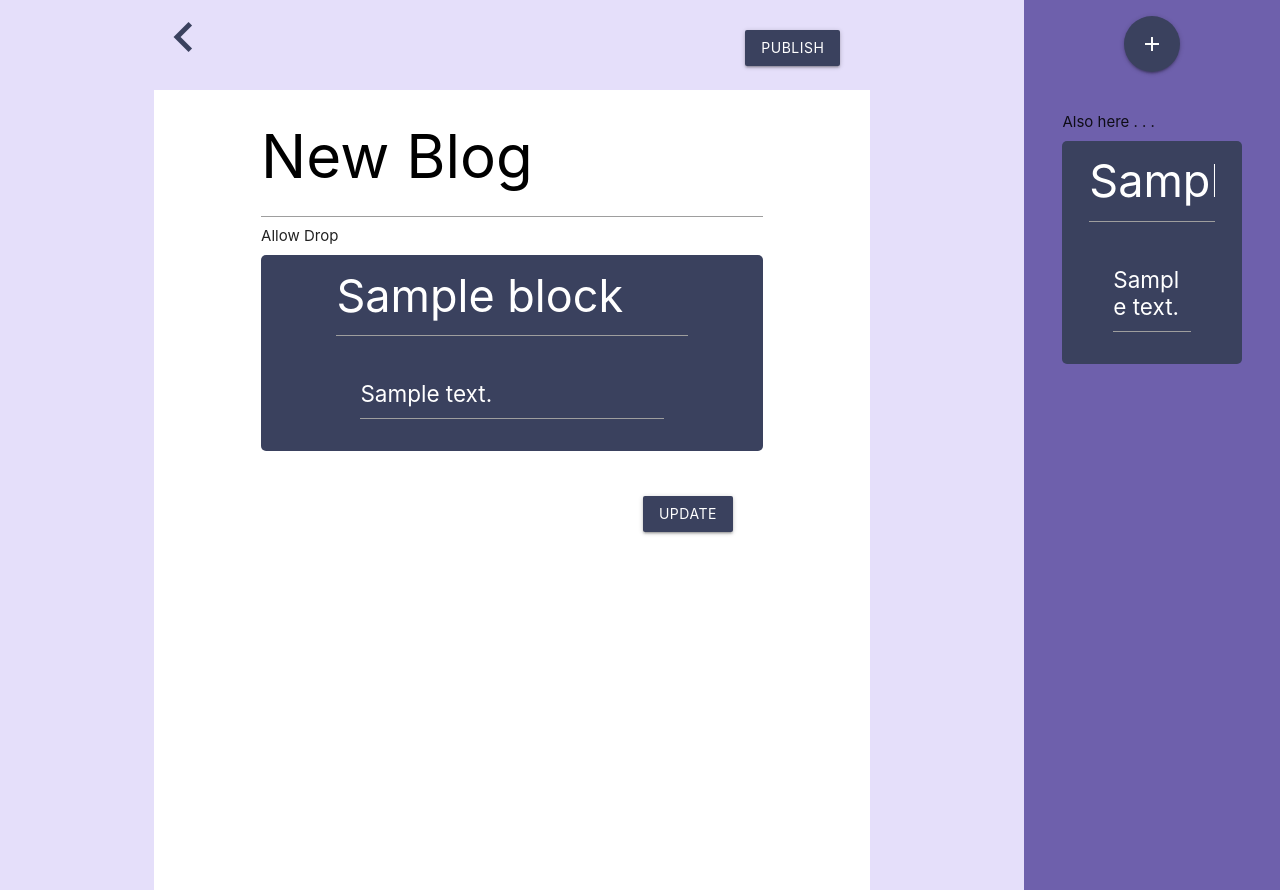
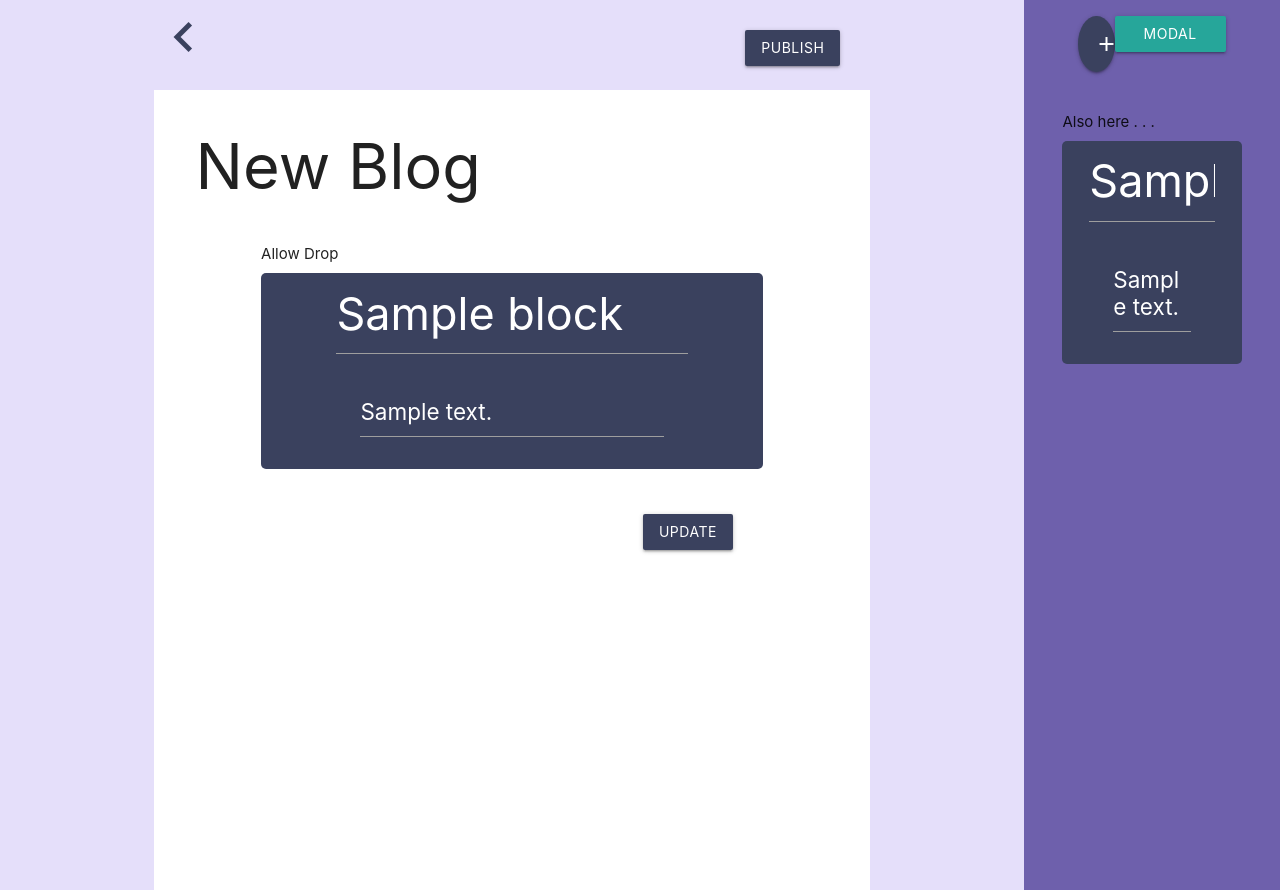
Before and after one commit to RohanPunjani/Python_Mini_Project, a Django app: template blog/templates/content.html in a window 1280 px wide. Shown: the part 64-954 px from the top of the page. Run offline with Django 3.2, Linux system fonts and the light colour scheme; data comes from the database, SQL or seed files in the repository; both versions use the stored data as it was after the commit; the template is opened without the code that fills it: values that come from a table or form of the project are taken from there, most other values are stand-ins (such as "Sample title", 1, 10 or a date in 2020).

Commit message:
Making Necessary changes

```diff
--- a/blog/templates/content.html
+++ b/blog/templates/content.html
@@ -14,65 +14,52 @@
             margin: 0;
             padding: 0;
         }
-
         html,
         body {
             height: 100vh;
         }
-
         .nav {
             background-color: #3a415e;
         }
-
         .nav .row {
             margin-bottom: 0;
         }
-
         .blog_container {
             background: #e5dffa;
             min-height: 100vh;
         }
-
         h1 {
             margin: 0;
             padding: 2.8rem;
         }
-
         #search_text {
             background: #ecfbfc;
             border-radius: 5px;
             color: black;
             text-indent: 40px;
         }
-
         .tabs,
         .tab {
             height: 64px;
         }
-
         ::placeholder {
             color: #949595;
             opacity: 1;
         }
-
         .card {
             box-shadow: none;
             border-radius: 5px;
         }
-
         .card-content {
             display: flex;
             align-items: center;
         }
-
         .card .card-action a:not(.btn):not(.btn-large):not(.btn-small):not(.btn-large):not(.btn-floating) {
             color: #5938e3;
         }
-
         .card .card-action a:not(.btn):not(.btn-large):not(.btn-small):not(.btn-large):not(.btn-floating):hover {
             color: #1f2064;
         }
-
         .mainpage{
             display: flex;
         }
@@ -80,7 +67,6 @@
             background: #E5DFFA;
             width: 80vw;
         }
-
         .page{
             background: #fff;
             min-height: 100vh;
@@ -161,12 +147,10 @@
                 <div class="container"><a href="/" class="waves-effect waves-light back-btn">
                     <i class="material-icons medium">chevron_left</i>
                 </a>
-                <button class="btn waves-effect waves-light right navcolor publish-btn" type="submit" name="publish">Publish</button>
+                <a href="publish/{{blog.id}}" class="btn waves-effect waves-light right navcolor publish-btn" name="publish">Publish</a>
                 </div>
                 <div class="container page">
-                    <div class="container">
-                        <input type="text" id="blog-heading" name="blog-heading" value="{{blog.heading}}">
-                    </div>
+                    <h1>{{ blog.heading }}</h1>
                     <div class="container" ondrop="drop(event)" ondragover="allowDrop(event)" id="merged_block_container">
                         Allow Drop
                         {% for block in merged_block %}
@@ -194,6 +178,19 @@
                     <a href="#" class="waves-effect waves-light btn navcolor btn-floating btn-large">
                         <i class="material-icons large">add</i>
                     </a>
+                   <!-- Modal Trigger -->
+                   <a class="waves-effect waves-light btn modal-trigger" href="#modal1">Modal Default</a>
+
+                   <!-- Modal Structure -->
+                   <div id="modal1" class="modal">
+                        <div class="modal-content">
+                            <h4>Modal Header</h4>
+                            <p>A bunch of text</p>
+                        </div>
+                        <div class="modal-footer">
+                            <a href="#!" class=" modal-action modal-close waves-effect waves-green btn-flat">Create</a>
+                        </div>
+                   </div>
                 </div>
                 <br>
                 Also here . . .
@@ -212,9 +209,11 @@
             </div>
         </div>
     </div>
-    <script src="https://ajax.googleapis.com/ajax/libs/jquery/3.4.1/jquery.min.js"></script>
+    <!-- <script src="https://ajax.googleapis.com/ajax/libs/jquery/3.4.1/jquery.min.js"></script> -->
     <script>
         $('document').ready(function(){
+            console.log($('#merged_block_container').children("card").length);
+            $('#modal1').modal();
         })
         function allowDrop(ev) {
             ev.preventDefault();
--- a/blog/urls.py
+++ b/blog/urls.py
@@ -4,6 +4,7 @@ from . import views
 urlpatterns = [
     path('', views.index, name='index'),
     path('edit/<int:id>', views.edit_blog, name='edit_blog'),
-    path('create/', views.create_blog, name='create_blog'),
+    path('create/<str:heading>', views.create_blog, name='create_blog'),
     path('delete/<int:id>', views.delete_blog, name='delete_blog'),
+    path('edit/publish/<int:id>', views.publish_blog, name='publish_blog'),
 ]
```
Also changed, not shown: blog/templates/blog.html (+10 -5 lines), blog/views.py (+15 -3 lines), db.sqlite3. Lines whose indentation alone changed are shown as unchanged.
